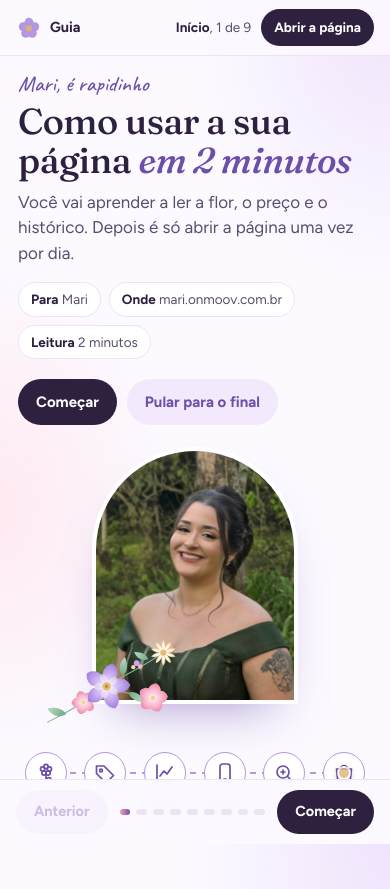
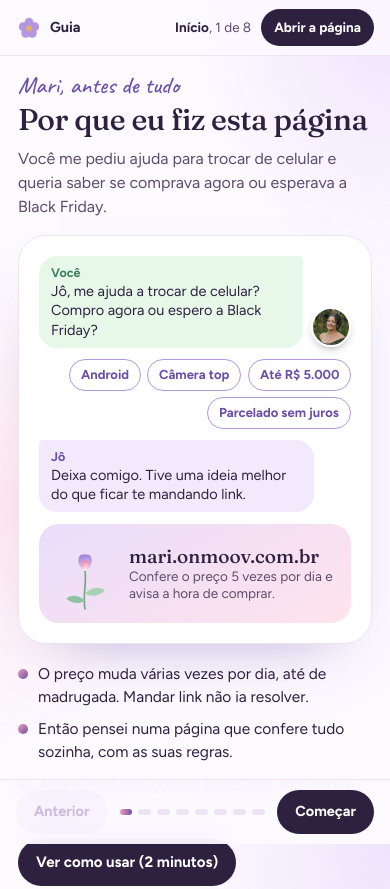
Before and after one commit to onmoov-app/mari, a plain HTML site: page guia/index.html in a window 390 px wide. Shown: the top 889 px of the page. Drawn offline with Linux system fonts and the light colour scheme.

Commit message:
Guia abre direto no motivo da pagina
Co-Authored-By: Claude Fable 5.2 <noreply@anthropic.com>
Claude-Session: https://claude.ai/code/session_01JRBLwACftHpTJSrsvo9dc7

```diff
--- a/guia/index.html
+++ b/guia/index.html
@@ -64,7 +64,7 @@ h1,h2{font-family:var(--serif);font-weight:500;font-variation-settings:"SOFT" 10
 main{padding:72px 18px 92px;max-width:1080px;margin:0 auto;min-height:100%;display:grid;align-items:center}
 .pg{display:none;gap:22px;align-items:center;scroll-margin-top:80px}
 .pg.atual{display:grid}
-@media(min-width:900px){.pg{grid-template-columns:.9fr 1.1fr;gap:48px}.pg.capa,.pg.fim{grid-template-columns:1.05fr .95fr}}
+@media(min-width:900px){.pg{grid-template-columns:.9fr 1.1fr;gap:48px}.pg.fim{grid-template-columns:1.05fr .95fr}.pg.abre{row-gap:30px}}
 .passo-n{width:42px;height:42px;border-radius:50%;display:grid;place-items:center;background:linear-gradient(135deg,var(--rose),var(--lilac-d));color:#fff;font:600 20px var(--serif);margin-bottom:12px}
 .txt h2{font-size:clamp(28px,6.6vw,42px)}
 .txt p.apoio{margin:10px 0 0;color:var(--ink2);font-size:17px;max-width:44ch}
@@ -238,6 +238,14 @@ main{padding:72px 18px 92px;max-width:1080px;margin:0 auto;min-height:100%;displ
 .loja.conf .okp{opacity:1}
 
 /* motivo */
+.abre h1{font-size:clamp(30px,7.2vw,48px)}
+.abre .kick{margin:0 0 6px;font-size:24px}
+.abre .acoes{display:flex;gap:10px;flex-wrap:wrap;margin-top:20px}
+.abre .fluxo{margin-top:6px}
+.fala{display:flex;gap:8px;align-items:flex-end;justify-content:flex-end}
+.fala .av{flex:none;width:40px;height:40px;border-radius:50%;object-fit:cover;object-position:50% 22%;border:2px solid #fff;box-shadow:0 4px 10px -4px rgba(46,33,64,.5);opacity:0}
+.pg.atual .fala .av{animation:aparece .4s .5s forwards}
+.fala .balao{max-width:none}
 .c-motivo{display:grid;gap:12px;align-content:center}
 .balao.ela{margin-left:auto;border-radius:18px 4px 18px 18px}
 .balao.jo{background:var(--lav)}.balao.jo .quem{color:var(--lilac-d)}
@@ -278,6 +286,7 @@ main{padding:72px 18px 92px;max-width:1080px;margin:0 auto;min-height:100%;displ
   .pg:not(.capa):not(.fim) .cena{order:4}
   .pg:not(.capa):not(.fim) .pontos{order:5;margin-top:18px}
   .pg:not(.capa):not(.fim) .denovo{order:6;justify-self:start}
+  .abre .kick{order:1}.abre h1{order:2}.abre .acoes{order:6;margin-bottom:22px}.abre .fluxo{order:7}
   .fluxo button{font-size:11.5px}
   .fluxo button i{width:42px;height:42px}
   .fluxo::before{top:20px}.fluxo .bola{top:14px}
@@ -297,48 +306,33 @@ main{padding:72px 18px 92px;max-width:1080px;margin:0 auto;min-height:100%;displ
 
 <header class="topo">
   <div class="marca"><svg viewBox="0 0 64 64" aria-hidden="true"><g fill="#B596E0"><circle cx="32" cy="18" r="11"/><circle cx="46" cy="29" r="11"/><circle cx="40" cy="45" r="11"/><circle cx="24" cy="45" r="11"/><circle cx="18" cy="29" r="11"/></g><circle cx="32" cy="33" r="7" fill="#DDB36A"/></svg><span>Guia<span class="so-g"> da sua página</span></span></div>
-  <div class="onde"><b id="onde-nome">Início</b>, <span id="onde-n">1 de 9</span></div>
+  <div class="onde"><b id="onde-nome">Início</b>, <span id="onde-n">1 de 8</span></div>
   <a class="abrir" href="../">Abrir a página</a>
 </header>
 
 <main>
-  <section class="pg capa" id="inicio" data-rot="Início">
+  <section class="pg abre" id="inicio" data-rot="Início">
     <div class="txt">
-      <p class="mao" style="margin:0 0 6px">Mari, é rapidinho</p>
-      <h1>Como usar a sua página <i>em 2 minutos</i></h1>
-      <p class="apoio">Você vai aprender a ler a flor, o preço e o histórico. Depois é só abrir a página uma vez por dia.</p>
-      <div class="fichas"><span><b>Para</b> Mari</span><span><b>Onde</b> mari.onmoov.com.br</span><span><b>Leitura</b> 2 minutos</span></div>
-      <div class="acoes"><button class="btn primary" data-ir="1">Começar</button><button class="btn suave" data-ir="8">Pular para o final</button></div>
+      <p class="mao kick">Mari, antes de tudo</p>
+      <h1>Por que eu fiz esta página</h1>
+      <p class="apoio">Você me pediu ajuda para trocar de celular e queria saber se comprava agora ou esperava a Black Friday.</p>
+      <ul class="pontos"><li>O preço muda várias vezes por dia, até de madrugada. Mandar link não ia resolver.</li><li>Então pensei numa página que confere tudo sozinha, com as suas regras.</li><li>Assim você não precisa pesquisar: é só abrir e olhar.</li></ul>
+      <div class="acoes"><button class="btn primary" data-ir="1">Ver como usar (2 minutos)</button><button class="btn suave" data-ir="7">Pular para o final</button></div>
     </div>
-    <div class="retrato">
-      <div class="arco"><img src="../hero.jpg" alt="Mari sorrindo"></div>
-      <div class="flores buque" data-b="cacho"></div>
-      <div class="mao">o seu celular novo</div>
+    <div class="cena c-motivo">
+      <div class="fala"><div class="balao ela b1"><b class="quem">Você</b>Jô, me ajuda a trocar de celular? Compro agora ou espero a Black Friday?</div><img class="av" src="../hero.jpg" alt=""></div>
+      <div class="regras"><span>Android</span><span>Câmera top</span><span>Até R$ 5.000</span><span>Parcelado sem juros</span></div>
+      <div class="balao jo b2"><b class="quem">Jô</b>Deixa comigo. Tive uma ideia melhor do que ficar te mandando link.</div>
+      <div class="site-mini"><div class="f" id="mot-flor"></div><div><b>mari.onmoov.com.br</b><span>Confere o preço 5 vezes por dia e avisa a hora de comprar.</span></div></div>
     </div>
     <div class="fluxo" aria-label="Partes do guia">
       <i class="bola"></i>
-      <button data-ir="2"><i><svg><use href="#i-flor"/></svg></i>Flor</button>
-      <button data-ir="3"><i><svg><use href="#i-preco"/></svg></i>Preço</button>
-      <button data-ir="4"><i><svg><use href="#i-graf"/></svg></i>Gráfico</button>
-      <button data-ir="5"><i><svg><use href="#i-cel"/></svg></i>Celulares</button>
-      <button data-ir="6"><i><svg><use href="#i-lupa"/></svg></i>Testes</button>
-      <button data-ir="7"><i><svg><use href="#i-sacola"/></svg></i>Compra</button>
-    </div>
-  </section>
-
-  <section class="pg" id="motivo" data-rot="Motivo">
-    <div class="txt">
-      <p class="mao passo-n" style="background:none;color:var(--lilac-d);width:auto;height:auto;border-radius:0;font:600 24px var(--mao);display:block;margin:0 0 4px">antes de começar</p>
-      <h2>Por que eu fiz esta página</h2>
-      <p class="apoio">Você me pediu ajuda para trocar de celular e queria saber se comprava agora ou esperava a Black Friday.</p>
-      <ul class="pontos"><li>O preço muda várias vezes por dia, até de madrugada. Mandar link não ia resolver.</li><li>Então pensei numa página que confere tudo sozinha, com as suas regras.</li><li>Assim você não precisa pesquisar: é só abrir e olhar.</li></ul>
-      <button class="denovo" data-denovo>↺ Ver de novo</button>
-    </div>
-    <div class="cena c-motivo">
-      <div class="balao ela b1"><b class="quem">Você</b>Jô, me ajuda a trocar de celular? Compro agora ou espero a Black Friday?</div>
-      <div class="regras"><span>Android</span><span>Câmera top</span><span>Até R$ 5.000</span><span>Parcelado sem juros</span></div>
-      <div class="balao jo b2"><b class="quem">Jô</b>Deixa comigo. Tive uma ideia melhor do que ficar te mandando link.</div>
-      <div class="site-mini"><div class="f" id="mot-flor"></div><div><b>mari.onmoov.com.br</b><span>Confere o preço 5 vezes por dia e avisa a hora de comprar.</span></div></div>
+      <button data-ir="1"><i><svg><use href="#i-flor"/></svg></i>Flor</button>
+      <button data-ir="2"><i><svg><use href="#i-preco"/></svg></i>Preço</button>
+      <button data-ir="3"><i><svg><use href="#i-graf"/></svg></i>Gráfico</button>
+      <button data-ir="4"><i><svg><use href="#i-cel"/></svg></i>Celulares</button>
+      <button data-ir="5"><i><svg><use href="#i-lupa"/></svg></i>Testes</button>
+      <button data-ir="6"><i><svg><use href="#i-sacola"/></svg></i>Compra</button>
     </div>
   </section>
 
@@ -536,7 +530,7 @@ function dedo(cena,alvo,quando,depois){
 }
 function zeraDedo(cena){const d=cena.querySelector('.dedo'); if(d){d.classList.remove('on','toque'); d.style.left='50%'; d.style.top='110%';}}
 const CENAS={
-  motivo(){ const f=$('#mot-flor'); f.innerHTML=florSVG(.1); T(()=>abre(f,.5),5200); },
+  inicio(){ const f=$('#mot-flor'); f.innerHTML=florSVG(.1); T(()=>abre(f,.5),5200); },
   flor(){
     const palco=$('#flor-palco'), est=$('#flor-estado'), tres=[...document.querySelectorAll('#flor-tres span')];
     palco.innerHTML=florSVG(.08);
```
